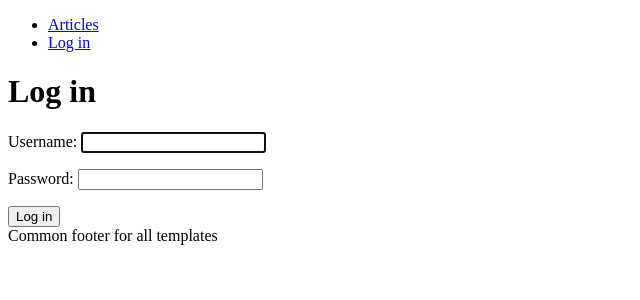
After one commit to bunlongly/Django_Project1, a Django app: page /accounts/login/ in a window 1280 px wide. The commit adds this page. Shown: the top 300 px of the page, without its empty margins (0-640 px from the left). Run offline with Django 5.2, Linux system fonts and the light colour scheme.

Commit message:
login and logout page with django

```diff
--- a/djangoproject/settings.py
+++ b/djangoproject/settings.py
@@ -120,6 +120,9 @@ AUTH_PASSWORD_VALIDATORS = [
     },
 ]
 
+LOGIN_REDIRECT_URL = "home"
+LOGOUT_REDIRECT_URL = "login"
+
 
 # Internationalization
 # https://docs.djangoproject.com/en/5.0/topics/i18n/
--- a/djangoproject/urls.py
+++ b/djangoproject/urls.py
@@ -7,5 +7,6 @@ urlpatterns = [
         "articles/",
         include("app.urls"),
     ),
+    path("accounts/", include("django.contrib.auth.urls")),
     path("__debug__/", include("debug_toolbar.urls")),
 ]
--- a/templates/app/base.html
+++ b/templates/app/base.html
@@ -6,7 +6,21 @@
     <title>Djangocourse</title>
   </head>
   <body>
-    <nav>Common navigation bar for all templates</nav>
+    <nav>
+      <ul>
+        <li><a href="{% url 'home' %}">Articles</a></li>
+        <li>
+          {% if user.is_authenticated %}
+          <form method="POST" action="{% url 'logout' %}">
+            {% csrf_token %}
+            <button type="submit">Log out</button>
+          </form>
+          {% else %}
+          <a href="{% url 'login' %}">Log in</a>
+          {% endif %}
+        </li>
+      </ul>
+    </nav>
     {% block content %} {% endblock content %}
     <footer>Common footer for all templates</footer>
   </body>
--- /dev/null
+++ b/templates/registration/login.html
@@ -0,0 +1,7 @@
+{% extends "app/base.html" %} {% block content %}
+<h1>Log in</h1>
+<form method="POST">
+  {% csrf_token %} {{ form.as_p }}
+  <button type="submit">Log in</button>
+</form>
+{% endblock content %}
```
Also changed, not shown: db.sqlite3.
